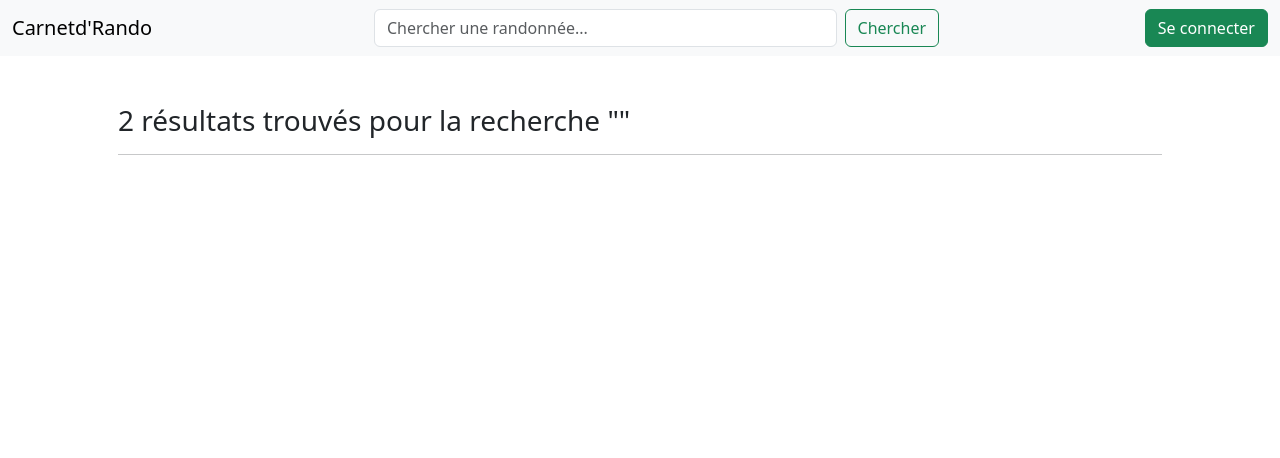
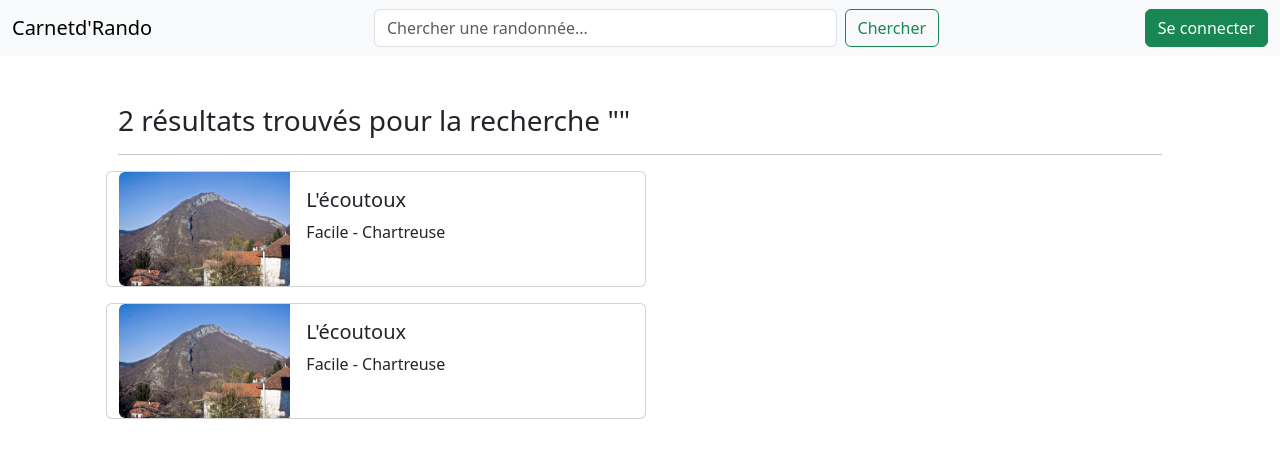
Before and after one commit to annaclavelier/rando_app, a React (Vite) app: page /search in a window 1280 px wide. Shown: the top 458 px of the page. Built offline with nearby package versions, Linux system fonts and the light colour scheme.

Commit message:
dev: CardRando component and display in SearchResults

```diff
--- /dev/null
+++ b/src/components/CardRando.tsx
@@ -0,0 +1,32 @@
+import defaultPicture from "../assets/ecoutoux.jpg";
+
+interface Props{
+  id: number;
+  titre: string;
+  difficulte: string;
+  massif: string;
+  image?: string;
+}
+
+const CardRando = ({id, titre,difficulte, massif, image=defaultPicture}:Props) => {
+  return (
+    <div className="card mb-3" style={{ maxWidth: "540px" }}>
+      <div className="row g-0">
+        <div className="col-md-4">
+          <img src={image} className="h-100 w-100 rounded-start object-fit-cover" alt={titre} />
+        </div>
+        <div className="col-md-8">
+          <div className="card-body">
+            <h5 className="card-title">{titre}</h5>
+            <p className="card-text">
+              {difficulte} - {massif}
+
+            </p>
+          </div>
+        </div>
+      </div>
+    </div>
+  );
+};
+
+export default CardRando;
--- a/src/pages/SearchResults.tsx
+++ b/src/pages/SearchResults.tsx
@@ -1,5 +1,6 @@
 import { useSearchParams } from "react-router-dom";
 import randos from "../datafixtures/rando";
+import CardRando from "../components/CardRando";
 
 const SearchResults = () => {
   const [searchParams] = useSearchParams();
@@ -23,7 +24,12 @@ const SearchResults = () => {
         </h3>
         <hr />
       </div>
-      <div id="results"></div>
+      <div id="results" className="row">
+        {filteredRandos.map((item, index) => (
+          <CardRando key={item.id} id={item.id} titre={item.titre} massif={item.massif} difficulte={item.difficulte}/>
+
+        ))}
+      </div>
     </div>
   );
 };
```
